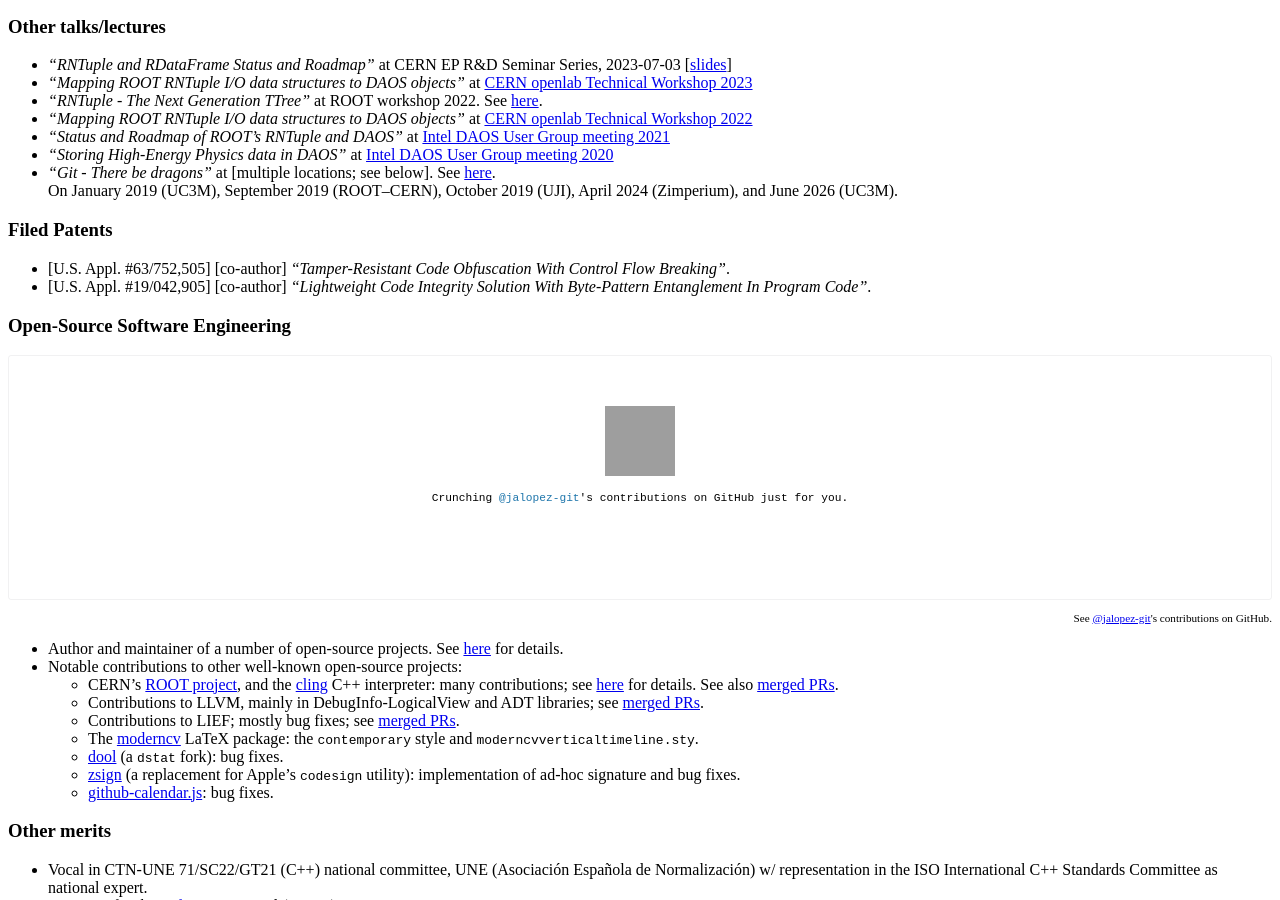
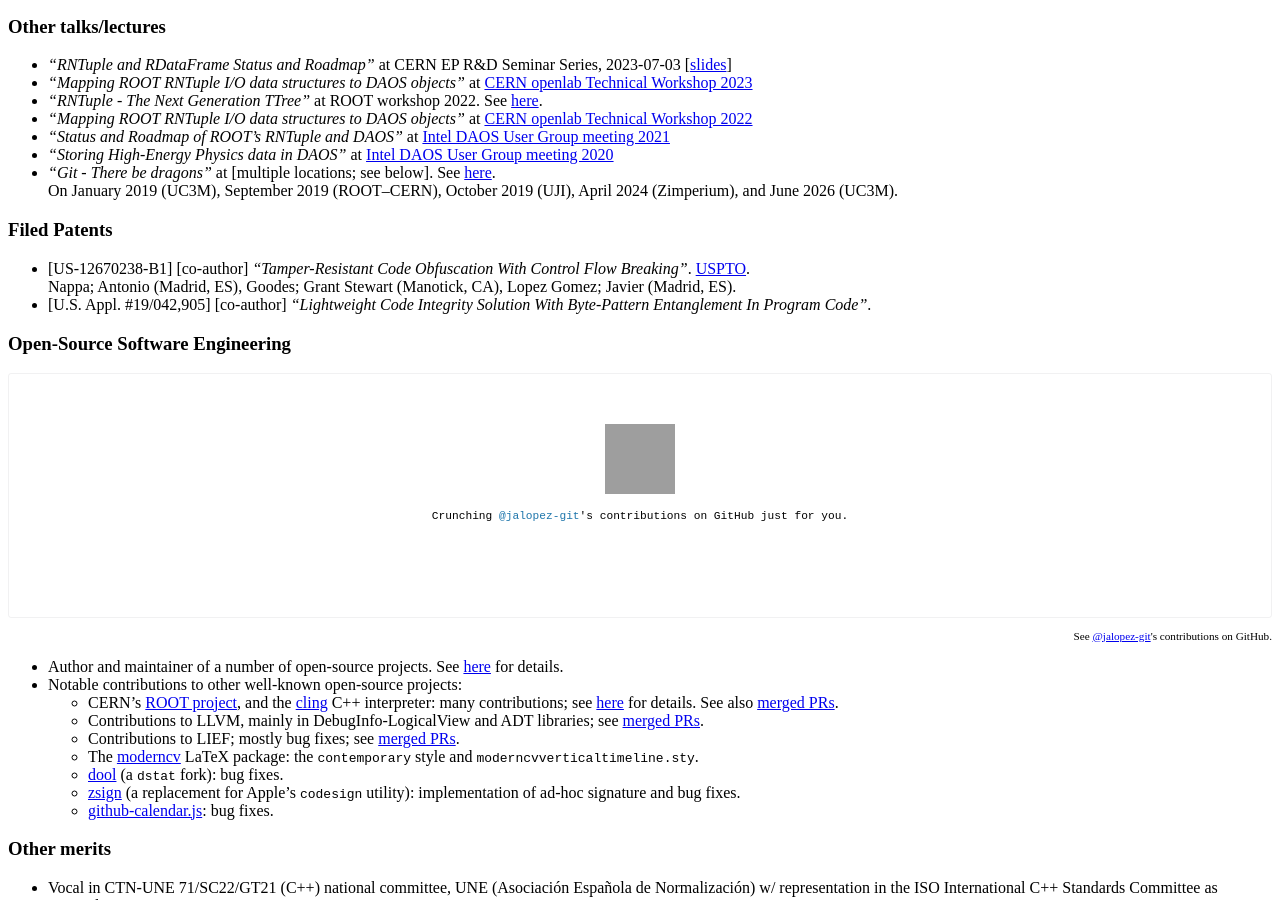
Before and after one commit to jalopezg-git/jalopezg-git.github.io, a Jekyll site: the page built from publications.md, in a window 1280 px wide and 900 px high, scrolled down 1154 px. Built offline with Jekyll 4.4.1, drawn with Linux system fonts in a browser that asks for light colours; Markdown is read by kramdown in place of the engine named in the settings; grey boxes are pictures that could not be loaded.

Commit message:
[publications] Update data for patent US-12670238-B1

```diff
--- a/publications.md
+++ b/publications.md
@@ -54,7 +54,8 @@ In Proceedings of the 29th International Conference on Compiler Construction (CC
 
 ### Filed Patents
 
-- [U.S. Appl. #63/752,505] [co-author] _"Tamper-Resistant Code Obfuscation With Control Flow Breaking"_.
+- [US-12670238-B1] [co-author] _"Tamper-Resistant Code Obfuscation With Control Flow Breaking"_.  [USPTO](https://ppubs.uspto.gov/basic/).
+  Nappa; Antonio (Madrid, ES), Goodes; Grant Stewart (Manotick, CA), Lopez Gomez; Javier (Madrid, ES).
 - [U.S. Appl. #19/042,905] [co-author] _"Lightweight Code Integrity Solution With Byte-Pattern Entanglement In Program Code"_.
 
 ### Open-Source Software Engineering
```
